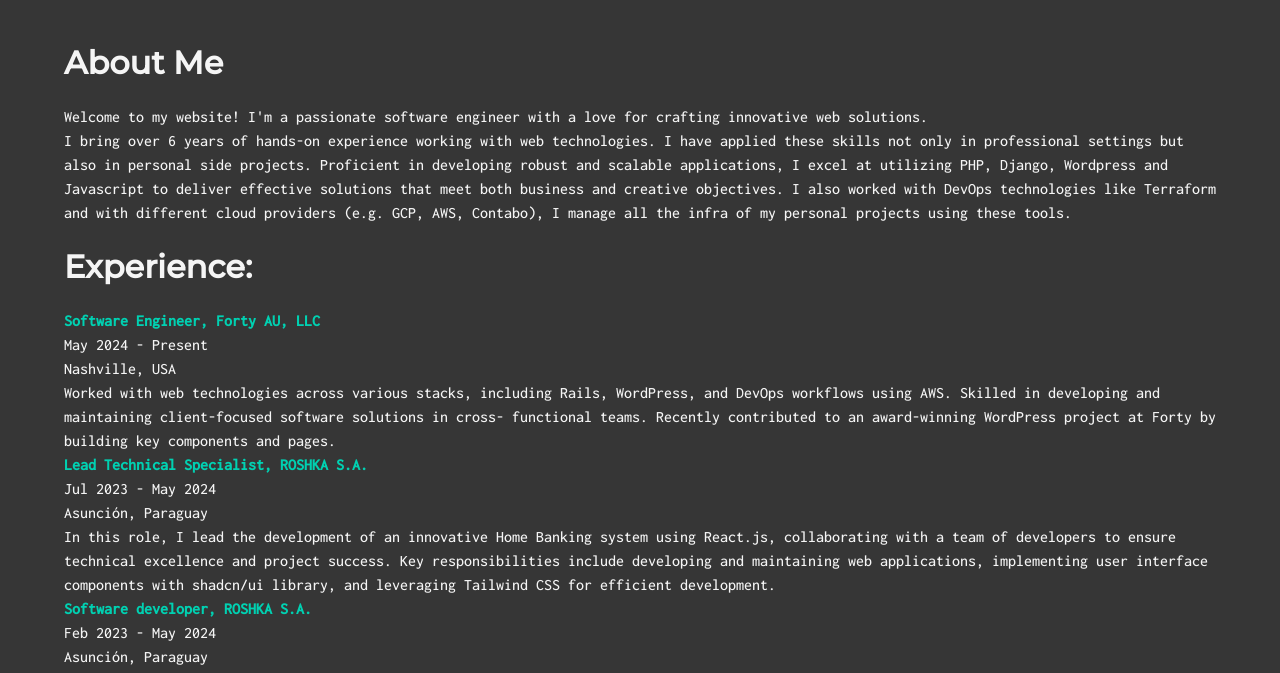
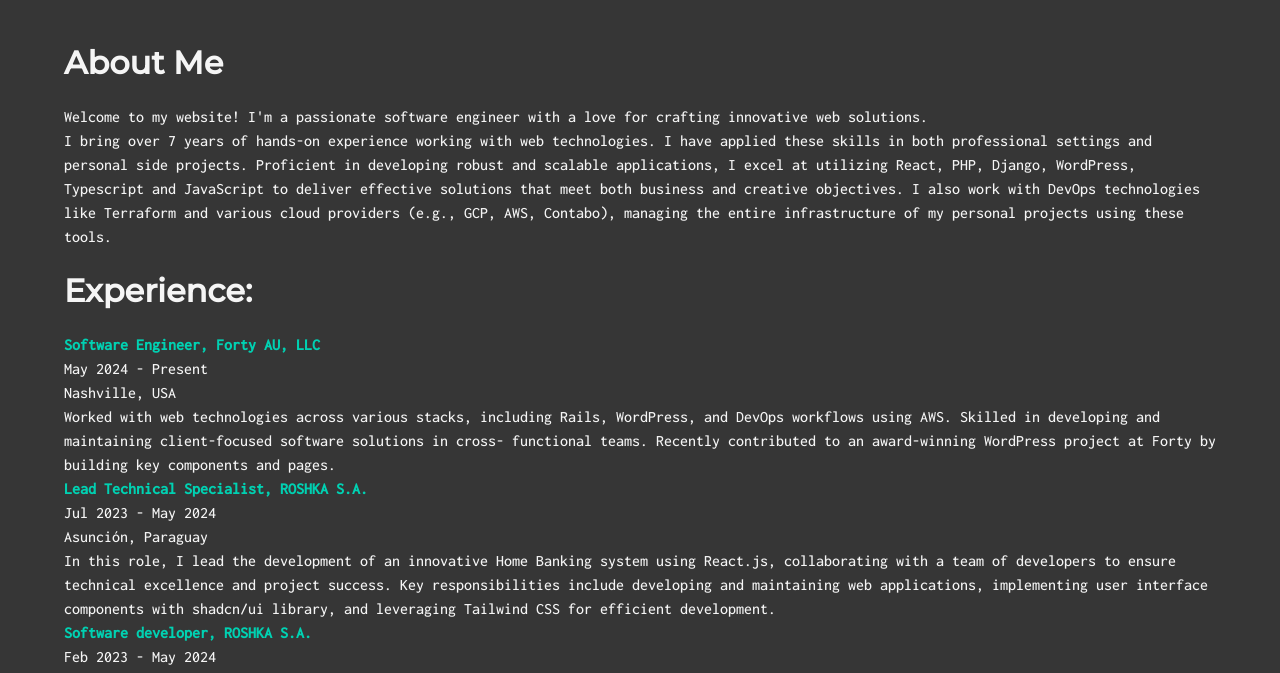
Before and after one commit to OscarGonzalez97/OscarGonzalez97.github.io, a plain HTML site: page index.html in a window 1280 px wide. Shown: the part 126-799 px from the top of the page. Drawn offline with Linux system fonts and the light colour scheme.

Commit message:
Enhance experience section with dynamic year calculation
Updated the experience paragraph to dynamically reflect years of experience and included additional technologies.

```diff
--- a/index.html
+++ b/index.html
@@ -56,7 +56,7 @@
             <h2 class="title has-text-light">About Me</h2>
             <p class="has-text-light">Welcome to my website! I'm a passionate software engineer with a love for crafting innovative web solutions.</p>
 
-            <p class="has-text-light">I bring over 6 years of hands-on experience working with web technologies. I have applied these skills not only in
+            <p id="years" class="has-text-light">I bring over 6 years of hands-on experience working with web technologies. I have applied these skills not only in
 professional settings but also in personal side projects. Proficient in developing robust and scalable applications,
 I excel at utilizing PHP, Django, Wordpress and Javascript to deliver effective solutions that meet both business
 and creative objectives. I also worked with DevOps technologies like Terraform and with different cloud providers
@@ -170,4 +170,17 @@ and creative objectives. I also worked with DevOps technologies like Terraform a
         </div>
       </footer>
 </body>
+   <script>
+      const dateNow = new Date().getFullYear()
+      const dateTrabajo = dateNow - 2019
+      const primerParrafo = document.getElementById("years")
+      if (primerParrafo) {
+        primerParrafo.textContent = `I bring over ${dateTrabajo} years of hands-on experience working with web technologies.
+        I have applied these skills in both professional settings and personal side projects.
+        Proficient in developing robust and scalable applications, I excel at utilizing React, PHP, Django, WordPress, Typescript and JavaScript
+        to deliver effective solutions that meet both business and creative objectives.
+        I also work with DevOps technologies like Terraform and various cloud providers (e.g., GCP, AWS, Contabo),
+        managing the entire infrastructure of my personal projects using these tools.`;
+      }
+   </script>
 </html>
```
